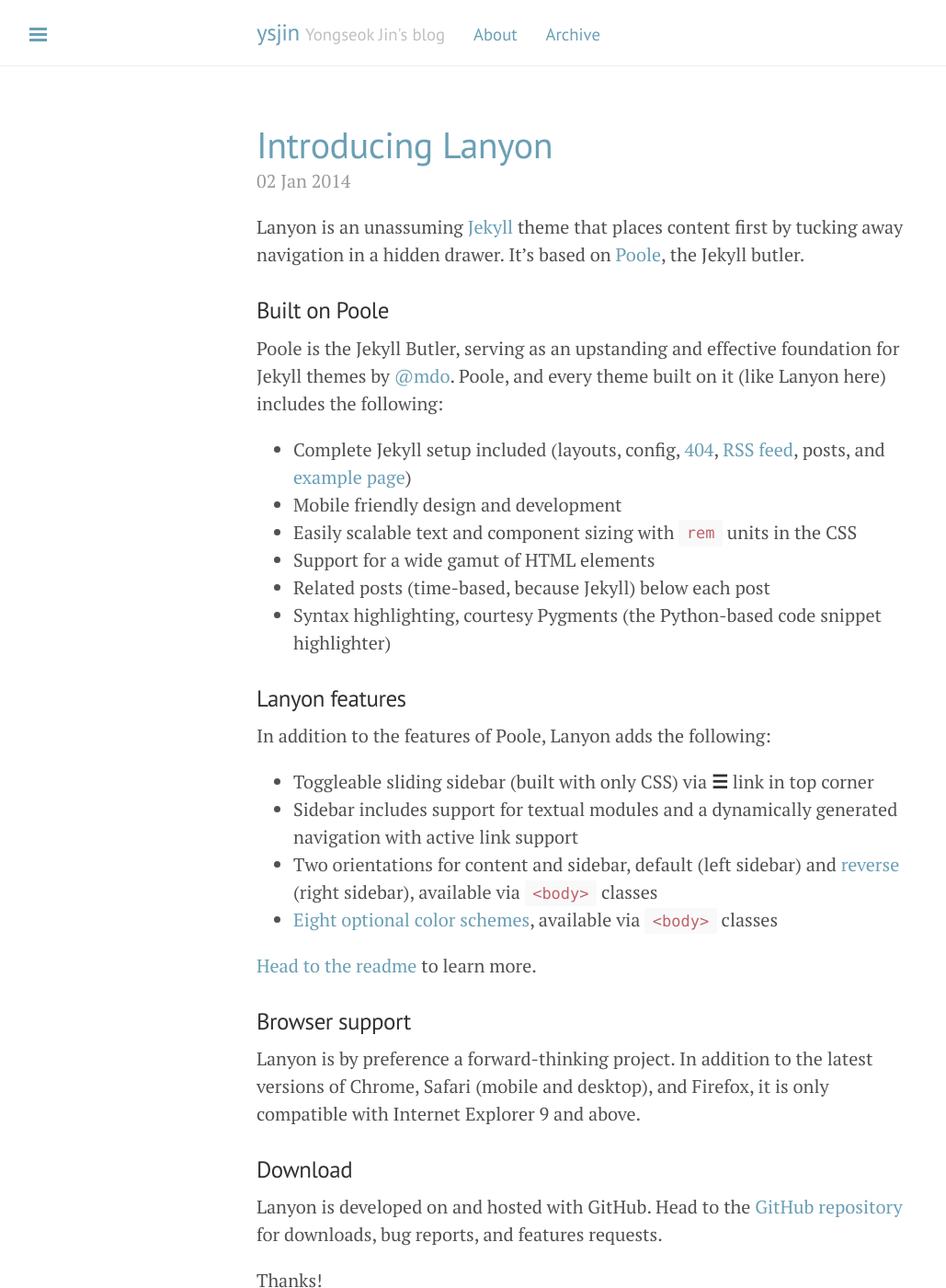
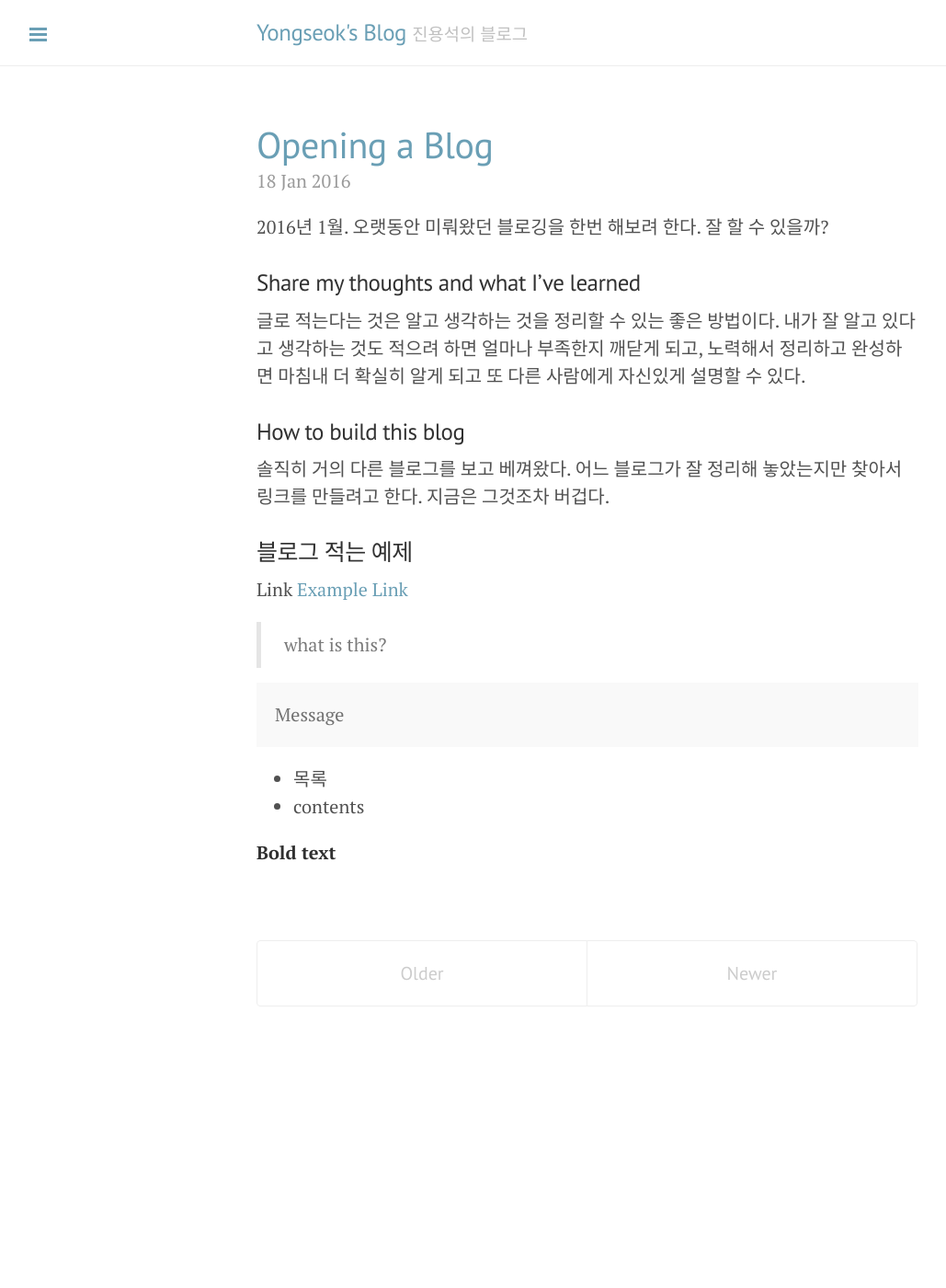
Before and after one commit to ysjin/old-blog, a Jekyll site: the page built from index.html, in a window 1280 px wide and 1400 px high. Shown: the whole window at 92% size, without its empty margins (1-1030 px from the left). Built offline with Jekyll 4.4.1, drawn with Linux system fonts in a browser that asks for light colours; Markdown is read by kramdown in place of the engine named in the settings; the list of posts is cut into pages by our own code; some of the changed text lies outside the part shown.

Commit message:
initial setup - almost

```diff
--- a/_config.yml
+++ b/_config.yml
@@ -6,9 +6,9 @@ pygments:         true
 permalink:        pretty
 
 # Setup
-title:            ysjin
-tagline:          Yongseok Jin's blog
-description:      '진용석의 블로그'
+title:            Yongseok's Blog
+tagline:          '진용석의 블로그'
+description:      Notes from ysjin
 url:              http://ysjin.github.io
 
 author:
--- a/_includes/sidebar.html
+++ b/_includes/sidebar.html
@@ -25,14 +25,14 @@
       {% endif %}
     {% endfor %}
 
-    <a class="sidebar-nav-item" href="{{ site.github.repo }}/archive/v{{ site.version }}.zip">Download</a>
-    <a class="sidebar-nav-item" href="{{ site.github.repo }}">GitHub project</a>
-    <span class="sidebar-nav-item">Currently v{{ site.version }}</span>
+    <!-- <a class="sidebar-nav-item" href="{{ site.github.repo }}/archive/v{{ site.version }}.zip">Download</a> -->
+    <!-- <a class="sidebar-nav-item" href="{{ site.github.repo }}">GitHub project</a> -->
+    <!-- <span class="sidebar-nav-item">Currently v{{ site.version }}</span> -->
   </nav>
 
   <div class="sidebar-item">
     <p>
-      &copy; {{ site.time | date: '%Y' }}. All rights reserved.
+      &copy; {{ site.time | date: '%Y' }}
     </p>
   </div>
 </div>
--- a/_layouts/default.html
+++ b/_layouts/default.html
@@ -17,10 +17,12 @@
           <h3 class="masthead-title">
             <a href="/" title="Home">{{ site.title }}</a>
             <small>{{ site.tagline }}</small>
+            <!-- Top menu
             {% for page in site.pages_list %}
               &nbsp;&nbsp;&nbsp;
                 <small><a href="{{ page[1]  }}">{{ page[0] }}</a></small>
             {% endfor %}
+            -->
           </h3>
         </div>
       </div>
--- a/_posts/2013-12-31-whats-jekyll.md
+++ /dev/null
@@ -1,12 +0,0 @@
----
-layout: post
-title: What's Jekyll?
----
-
-[Jekyll](http://jekyllrb.com) is a static site generator, an open-source tool for creating simple yet powerful websites of all shapes and sizes. From [the project's readme](https://github.com/mojombo/jekyll/blob/master/README.markdown):
-
-  > Jekyll is a simple, blog aware, static site generator. It takes a template directory [...] and spits out a complete, static website suitable for serving with Apache or your favorite web server. This is also the engine behind GitHub Pages, which you can use to host your project’s page or blog right here from GitHub.
-
-It's an immensely useful tool and one we encourage you to use here with Hyde.
-
-Find out more by [visiting the project on GitHub](https://github.com/mojombo/jekyll).
--- a/_posts/2014-01-01-example-content.md
+++ /dev/null
@@ -1,122 +0,0 @@
----
-layout: post
-title: Example content
----
-
-
-<div class="message">
-  Howdy! This is an example blog post that shows several types of HTML content supported in this theme.
-</div>
-
-Cum sociis natoque penatibus et magnis <a href="#">dis parturient montes</a>, nascetur ridiculus mus. *Aenean eu leo quam.* Pellentesque ornare sem lacinia quam venenatis vestibulum. Sed posuere consectetur est at lobortis. Cras mattis consectetur purus sit amet fermentum.
-
-> Curabitur blandit tempus porttitor. Nullam quis risus eget urna mollis ornare vel eu leo. Nullam id dolor id nibh ultricies vehicula ut id elit.
-
-Etiam porta **sem malesuada magna** mollis euismod. Cras mattis consectetur purus sit amet fermentum. Aenean lacinia bibendum nulla sed consectetur.
-
-## Inline HTML elements
-
-HTML defines a long list of available inline tags, a complete list of which can be found on the [Mozilla Developer Network](https://developer.mozilla.org/en-US/docs/Web/HTML/Element).
-
-- **To bold text**, use `<strong>`.
-- *To italicize text*, use `<em>`.
-- Abbreviations, like <abbr title="HyperText Markup Langage">HTML</abbr> should use `<abbr>`, with an optional `title` attribute for the full phrase.
-- Citations, like <cite>&mdash; Mark otto</cite>, should use `<cite>`.
-- <del>Deleted</del> text should use `<del>` and <ins>inserted</ins> text should use `<ins>`.
-- Superscript <sup>text</sup> uses `<sup>` and subscript <sub>text</sub> uses `<sub>`.
-
-Most of these elements are styled by browsers with few modifications on our part.
-
-## Heading
-
-Vivamus sagittis lacus vel augue rutrum faucibus dolor auctor. Duis mollis, est non commodo luctus, nisi erat porttitor ligula, eget lacinia odio sem nec elit. Morbi leo risus, porta ac consectetur ac, vestibulum at eros.
-
-### Code
-
-Cum sociis natoque penatibus et magnis dis `code element` montes, nascetur ridiculus mus.
-
-{% highlight js %}
-// Example can be run directly in your JavaScript console
-
-// Create a function that takes two arguments and returns the sum of those arguments
-var adder = new Function("a", "b", "return a + b");
-
-// Call the function
-adder(2, 6);
-// > 8
-{% endhighlight %}
-
-Aenean lacinia bibendum nulla sed consectetur. Etiam porta sem malesuada magna mollis euismod. Fusce dapibus, tellus ac cursus commodo, tortor mauris condimentum nibh, ut fermentum massa.
-
-### Lists
-
-Cum sociis natoque penatibus et magnis dis parturient montes, nascetur ridiculus mus. Aenean lacinia bibendum nulla sed consectetur. Etiam porta sem malesuada magna mollis euismod. Fusce dapibus, tellus ac cursus commodo, tortor mauris condimentum nibh, ut fermentum massa justo sit amet risus.
-
-* Praesent commodo cursus magna, vel scelerisque nisl consectetur et.
-* Donec id elit non mi porta gravida at eget metus.
-* Nulla vitae elit libero, a pharetra augue.
-
-Donec ullamcorper nulla non metus auctor fringilla. Nulla vitae elit libero, a pharetra augue.
-
-1. Vestibulum id ligula porta felis euismod semper.
-2. Cum sociis natoque penatibus et magnis dis parturient montes, nascetur ridiculus mus.
-3. Maecenas sed diam eget risus varius blandit sit amet non magna.
-
-Cras mattis consectetur purus sit amet fermentum. Sed posuere consectetur est at lobortis.
-
-<dl>
-  <dt>HyperText Markup Language (HTML)</dt>
-  <dd>The language used to describe and define the content of a Web page</dd>
-
-  <dt>Cascading Style Sheets (CSS)</dt>
-  <dd>Used to describe the appearance of Web content</dd>
-
-  <dt>JavaScript (JS)</dt>
-  <dd>The programming language used to build advanced Web sites and applications</dd>
-</dl>
-
-Integer posuere erat a ante venenatis dapibus posuere velit aliquet. Morbi leo risus, porta ac consectetur ac, vestibulum at eros. Nullam quis risus eget urna mollis ornare vel eu leo.
-
-### Tables
-
-Aenean lacinia bibendum nulla sed consectetur. Lorem ipsum dolor sit amet, consectetur adipiscing elit.
-
-<table>
-  <thead>
-    <tr>
-      <th>Name</th>
-      <th>Upvotes</th>
-      <th>Downvotes</th>
-    </tr>
-  </thead>
-  <tfoot>
-    <tr>
-      <td>Totals</td>
-      <td>21</td>
-      <td>23</td>
-    </tr>
-  </tfoot>
-  <tbody>
-    <tr>
-      <td>Alice</td>
-      <td>10</td>
-      <td>11</td>
-    </tr>
-    <tr>
-      <td>Bob</td>
-      <td>4</td>
-      <td>3</td>
-    </tr>
-    <tr>
-      <td>Charlie</td>
-      <td>7</td>
-      <td>9</td>
-    </tr>
-  </tbody>
-</table>
-
-Nullam id dolor id nibh ultricies vehicula ut id elit. Sed posuere consectetur est at lobortis. Nullam quis risus eget urna mollis ornare vel eu leo.
-
------
-
-Want to see something else added? <a href="https://github.com/poole/poole/issues/new">Open an issue.</a>
--- a/_posts/2014-01-02-introducing-lanyon.md
+++ /dev/null
@@ -1,38 +0,0 @@
----
-layout: post
-title: Introducing Lanyon
----
-
-Lanyon is an unassuming [Jekyll](http://jekyllrb.com) theme that places content first by tucking away navigation in a hidden drawer. It's based on [Poole](http://getpoole.com), the Jekyll butler.
-
-### Built on Poole
-
-Poole is the Jekyll Butler, serving as an upstanding and effective foundation for Jekyll themes by [@mdo](https://twitter.com/mdo). Poole, and every theme built on it (like Lanyon here) includes the following:
-
-* Complete Jekyll setup included (layouts, config, [404](/404), [RSS feed](/atom.xml), posts, and [example page](/about))
-* Mobile friendly design and development
-* Easily scalable text and component sizing with `rem` units in the CSS
-* Support for a wide gamut of HTML elements
-* Related posts (time-based, because Jekyll) below each post
-* Syntax highlighting, courtesy Pygments (the Python-based code snippet highlighter)
-
-### Lanyon features
-
-In addition to the features of Poole, Lanyon adds the following:
-
-* Toggleable sliding sidebar (built with only CSS) via **☰** link in top corner
-* Sidebar includes support for textual modules and a dynamically generated navigation with active link support
-* Two orientations for content and sidebar, default (left sidebar) and [reverse](https://github.com/poole/lanyon#reverse-layout) (right sidebar), available via `<body>` classes
-* [Eight optional color schemes](https://github.com/poole/lanyon#themes), available via `<body>` classes
-
-[Head to the readme](https://github.com/poole/lanyon#readme) to learn more.
-
-### Browser support
-
-Lanyon is by preference a forward-thinking project. In addition to the latest versions of Chrome, Safari (mobile and desktop), and Firefox, it is only compatible with Internet Explorer 9 and above.
-
-### Download
-
-Lanyon is developed on and hosted with GitHub. Head to the <a href="https://github.com/poole/lanyon">GitHub repository</a> for downloads, bug reports, and features requests.
-
-Thanks!
--- /dev/null
+++ b/_posts/2016-01-18-opening-blog.md
@@ -0,0 +1,27 @@
+---
+layout: post
+title: Opening a Blog
+---
+
+2016년 1월. 오랫동안 미뤄왔던 블로깅을 한번 해보려 한다. 잘 할 수 있을까?
+
+### Share my thoughts and what I've learned
+글로 적는다는 것은 알고 생각하는 것을 정리할 수 있는 좋은 방법이다.
+내가 잘 알고 있다고 생각하는 것도 적으려 하면 얼마나 부족한지 깨닫게 되고, 노력해서 정리하고 완성하면 마침내 더 확실히 알게 되고 또 다른 사람에게 자신있게 설명할 수 있다.
+
+### How to build this blog
+솔직히 거의 다른 블로그를 보고 베껴왔다. 어느 블로그가 잘 정리해 놓았는지만 찾아서 링크를 만들려고 한다. 지금은 그것조차 버겁다.
+
+
+### 블로그 적는 예제
+Link [Example Link](http://google.com)
+  > what is this?
+
+<div class="message">
+  Message
+</div>
+
+  -  목록
+  - contents
+
+**Bold text**
```
Also changed, not shown: archive.md (+1 -1 lines).
